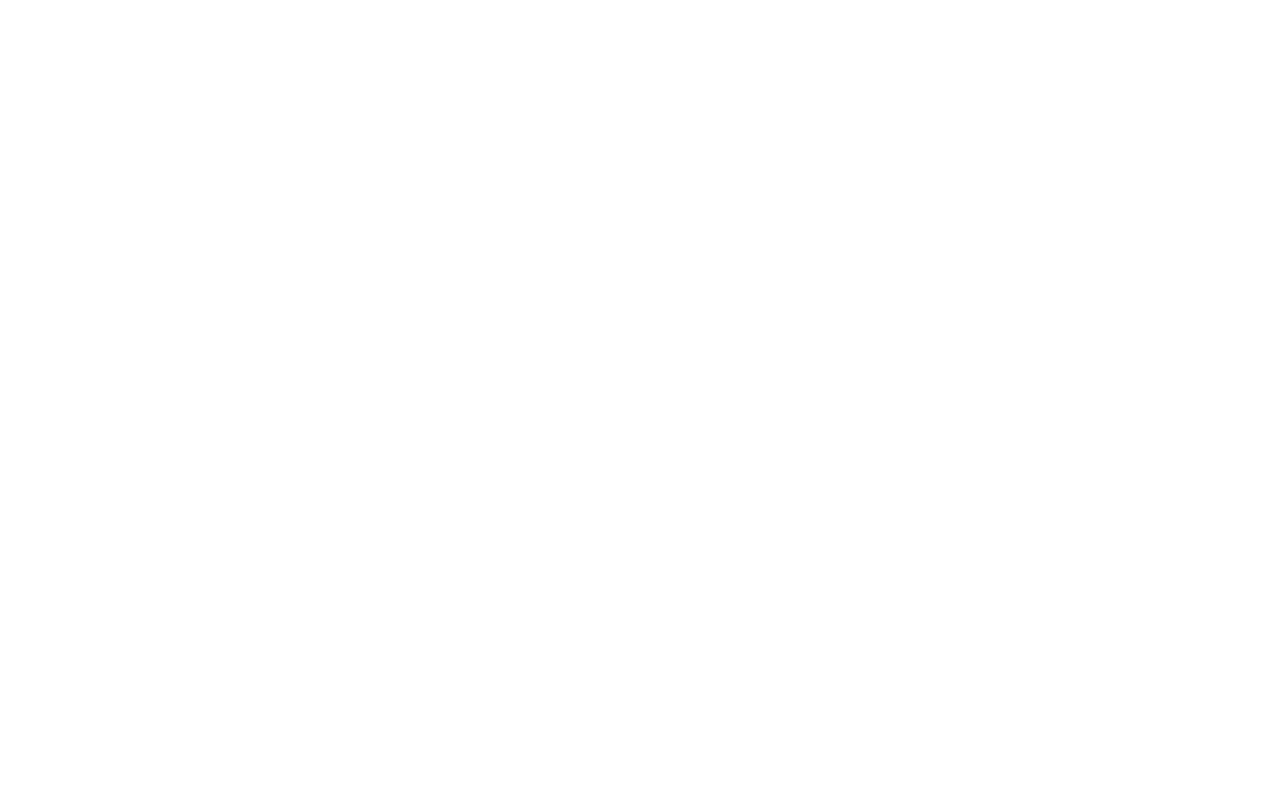
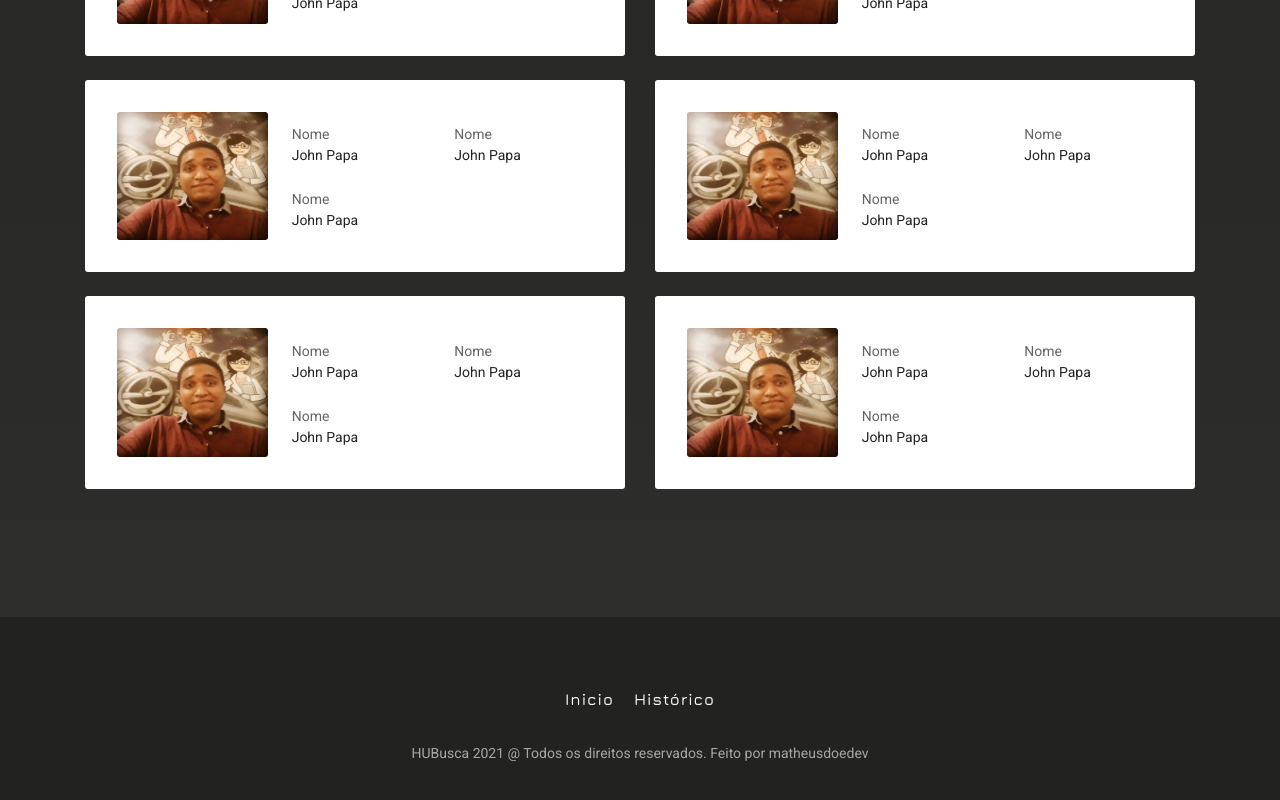
Before and after one commit to matheusdoedev/hubusca, a Next.js app: page /search-history in a window 1280 px wide. Before the commit this address had no page. Shown: the part 672-1472 px from the top of the page. Before the commit the page ends 800 px from the top, so only its background shows below. Built offline with nearby package versions, Linux system fonts and the light colour scheme.

Commit message:
:construction: feat: search-history page

```diff
--- /dev/null
+++ b/src/pages/search-history.tsx
@@ -0,0 +1,14 @@
+import Footer from "../components/Footer/Footer";
+import SearchHistory from "../components/SearchHistory/SearchHistory";
+import Seo from "../components/SEO/SEO";
+
+export default function SearchHistoryPage() {
+  return (
+    <>
+      <Seo title="Histórico" />
+
+      <SearchHistory />
+      <Footer />
+    </>
+  );
+}
```
